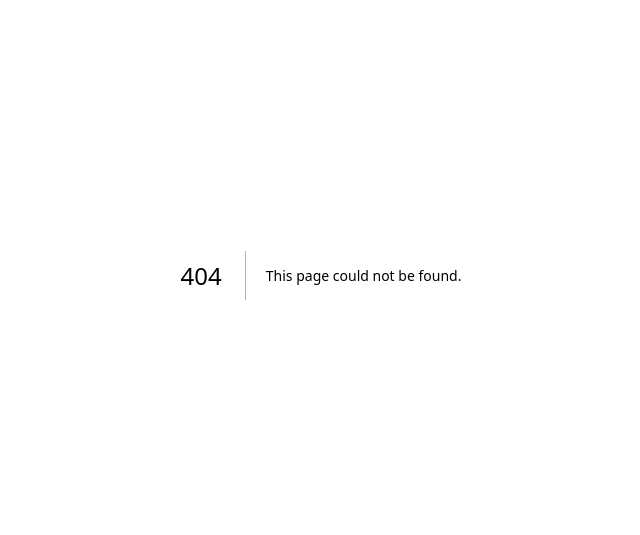
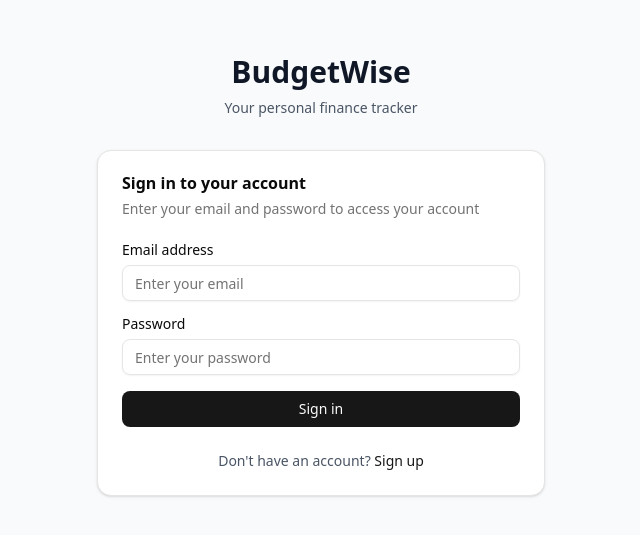
Before and after one commit to draqunov10/budgetwise-personal-finance-tracker, a Next.js app: page /login in a window 1280 px wide. Before the commit this address had no page. Shown: the part 125-660 px from the top of the page, without its empty margins (319-959 px from the left). Built offline with nearby package versions, Linux system fonts and the light colour scheme; no server answers.

Commit message:
feat: login page

```diff
--- /dev/null
+++ b/src/app/login/page.tsx
@@ -0,0 +1,122 @@
+"use client"
+
+import { useState } from "react"
+import Link from "next/link"
+import { useRouter } from "next/navigation"
+import { createClient } from "@/lib/supabase/client"
+import { Button } from "@/components/ui/button"
+import { Input } from "@/components/ui/input"
+import { Label } from "@/components/ui/label"
+import { Card, CardContent, CardDescription, CardHeader, CardTitle } from "@/components/ui/card"
+
+export default function LoginPage() {
+  const [email, setEmail] = useState("")
+  const [password, setPassword] = useState("")
+  const [loading, setLoading] = useState(false)
+  const [error, setError] = useState("")
+  const router = useRouter()
+  const supabase = createClient()
+
+  const handleLogin = async (e: React.FormEvent) => {
+    e.preventDefault()
+    setLoading(true)
+    setError("")
+
+    try {
+      const { error } = await supabase.auth.signInWithPassword({
+        email,
+        password,
+      })
+
+      if (error) {
+        setError(error.message)
+      } else {
+        router.push("/")
+        router.refresh()
+      }
+    } catch (err) {
+      setError("An unexpected error occurred")
+    } finally {
+      setLoading(false)
+    }
+  }
+
+  return (
+    <div className="min-h-screen flex items-center justify-center bg-gray-50 dark:bg-gray-900 py-12 px-4 sm:px-6 lg:px-8">
+      <div className="max-w-md w-full space-y-8">
+        <div className="text-center">
+          <h1 className="text-3xl font-bold text-gray-900 dark:text-white">
+            BudgetWise
+          </h1>
+          <p className="mt-2 text-sm text-gray-600 dark:text-gray-400">
+            Your personal finance tracker
+          </p>
+        </div>
+
+        <Card>
+          <CardHeader>
+            <CardTitle>Sign in to your account</CardTitle>
+            <CardDescription>
+              Enter your email and password to access your account
+            </CardDescription>
+          </CardHeader>
+          <CardContent>
+            <form onSubmit={handleLogin} className="space-y-4">
+              <div className="space-y-2">
+                <Label htmlFor="email">Email address</Label>
+                <Input
+                  id="email"
+                  type="email"
+                  value={email}
+                  onChange={(e) => setEmail(e.target.value)}
+                  placeholder="Enter your email"
+                  required
+                  disabled={loading}
+                />
+              </div>
+
+              <div className="space-y-2">
+                <Label htmlFor="password">Password</Label>
+                <Input
+                  id="password"
+                  type="password"
+                  value={password}
+                  onChange={(e) => setPassword(e.target.value)}
+                  placeholder="Enter your password"
+                  required
+                  disabled={loading}
+                />
+              </div>
+
+              {error && (
+                <div className="text-sm text-red-600 dark:text-red-400 bg-red-50 dark:bg-red-900/20 p-3 rounded-md">
+                  {error}
+                </div>
+              )}
+
+              <Button
+                type="submit"
+                className="w-full"
+                disabled={loading}
+              >
+                {loading ? "Signing in..." : "Sign in"}
+              </Button>
+            </form>
+
+            <div className="mt-6 text-center">
+              <p className="text-sm text-gray-600 dark:text-gray-400">
+                Don't have an account?{" "}
+                <Link
+                  href="/signup"
+                  className="font-medium text-primary hover:text-primary/80"
+                >
+                  Sign up
+                </Link>
+              </p>
+            </div>
+          </CardContent>
+        </Card>
+      </div>
+    </div>
+  )
+}
```
